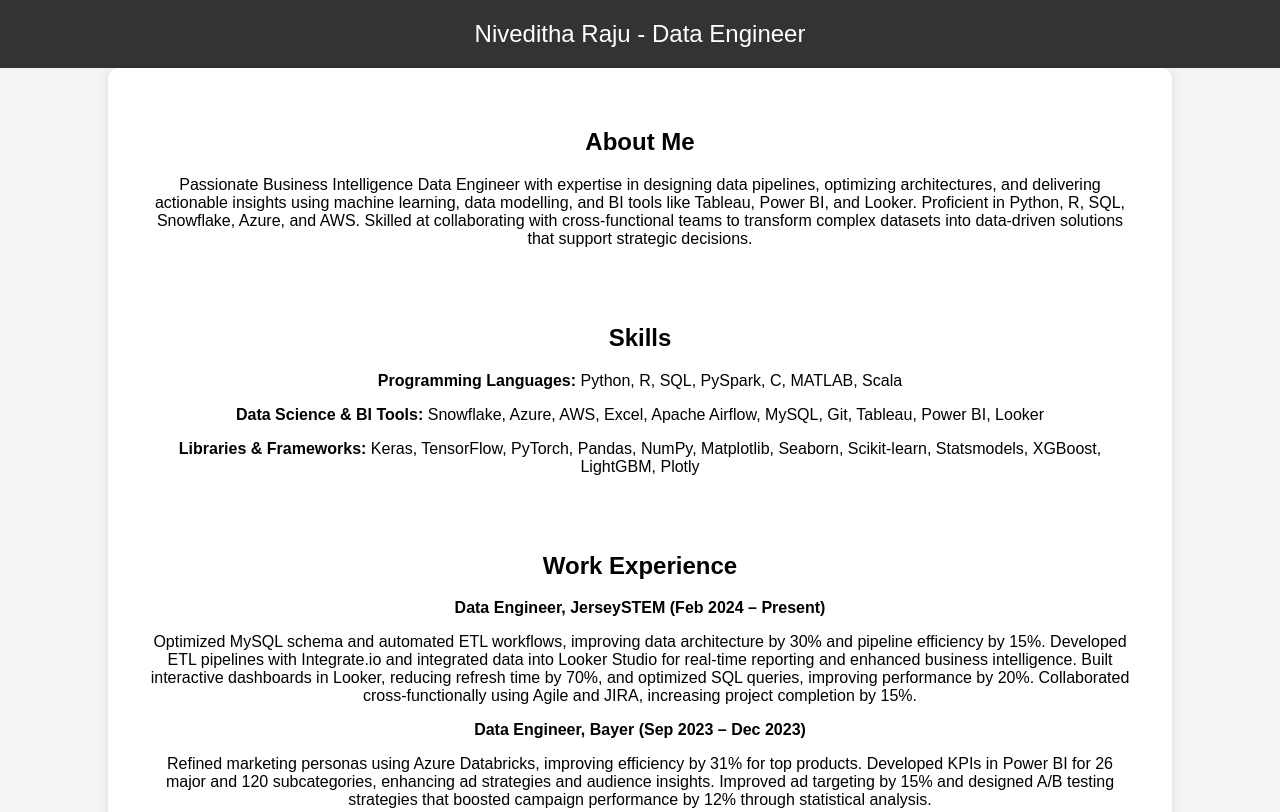
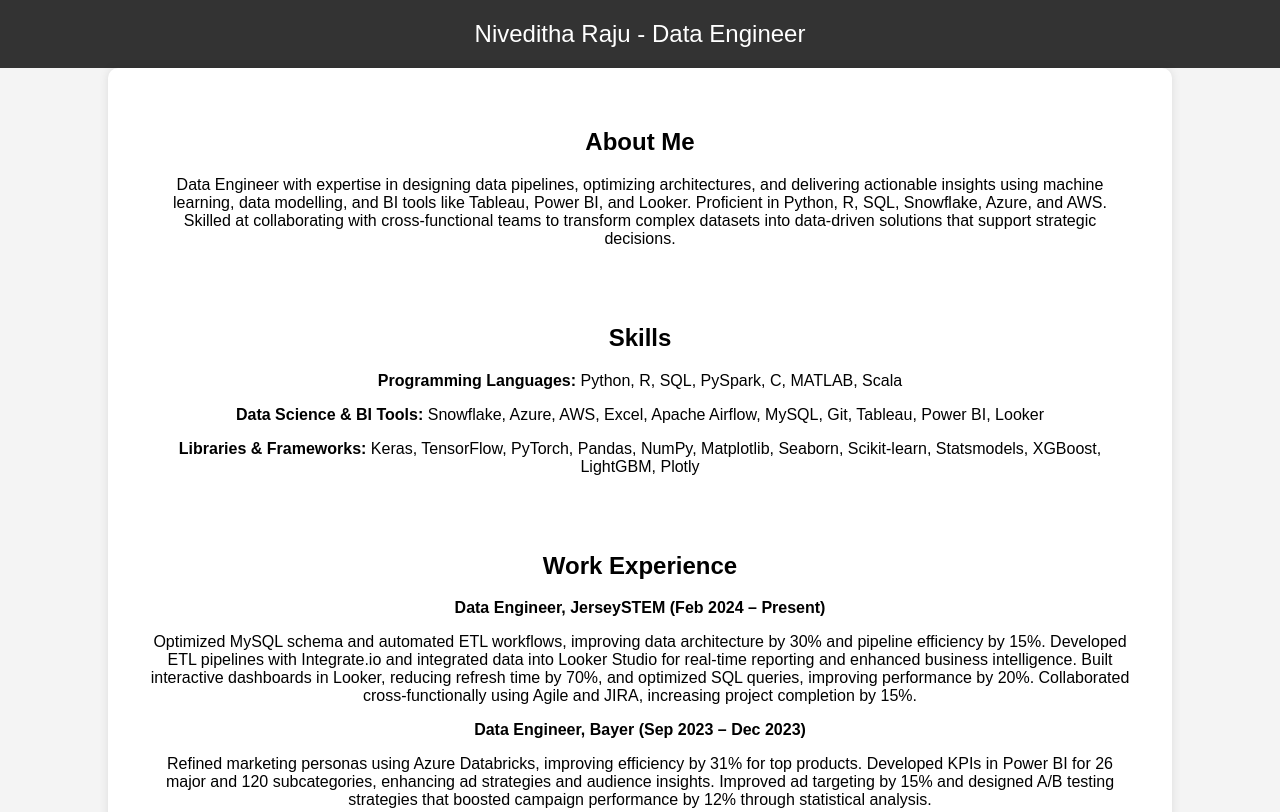
Before and after one commit to Niv-Raj/Portfolio, a plain HTML site: page index.html in a window 1280 px wide. Shown: the top 812 px of the page. Drawn offline with Linux system fonts and the light colour scheme.

Commit message:
Update index.html

```diff
--- a/index.html
+++ b/index.html
@@ -38,7 +38,7 @@
     <div class="container">
         <section>
             <h2>About Me</h2>
-            <p>Passionate Business Intelligence Data Engineer with expertise in designing data pipelines, optimizing architectures, and delivering actionable insights using machine learning, data modelling, and BI tools like Tableau, Power BI, and Looker. Proficient in Python, R, SQL, Snowflake, Azure, and AWS. Skilled at collaborating with cross-functional teams to transform complex datasets into data-driven solutions that support strategic decisions.</p>
+            <p>Data Engineer with expertise in designing data pipelines, optimizing architectures, and delivering actionable insights using machine learning, data modelling, and BI tools like Tableau, Power BI, and Looker. Proficient in Python, R, SQL, Snowflake, Azure, and AWS. Skilled at collaborating with cross-functional teams to transform complex datasets into data-driven solutions that support strategic decisions.</p>
         </section>
         <section>
             <h2>Skills</h2>
```
